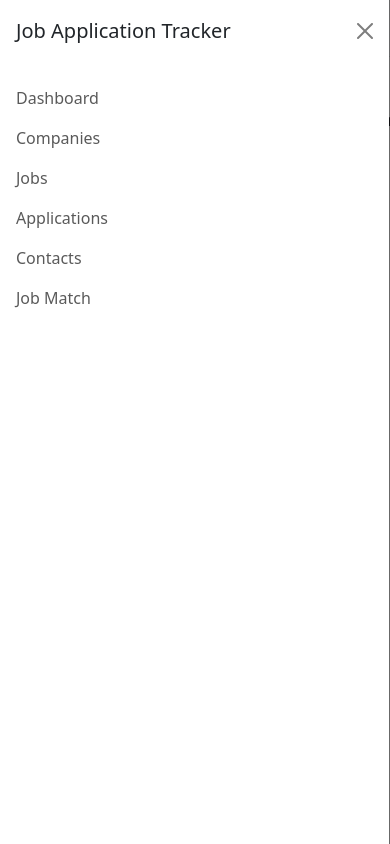
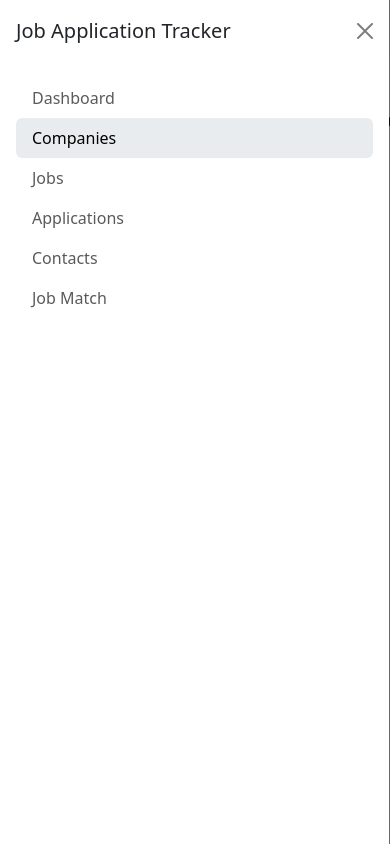
Before and after one commit to jbonilla8/job-application-tracker, a Flask app: page /companies in a window 390 px wide, after a click that opens the changed part; the page is wider, and only the part inside the window is pictured. Run offline with Flask 3, Linux system fonts and the light colour scheme; data that the repository does not hold is empty.

Commit message:
Add responsive Bootstrap navigation and active page highlighting

```diff
--- a/templates/base.html
+++ b/templates/base.html
@@ -5,9 +5,9 @@
     <meta charset="UTF-8">
     <meta name="viewport" content="width=device-width, initial-scale=1.0">
     <title>Job Application Tracker</title>
+
     <!-- Bootstrap stylesheet -->
-    <link href="https://cdn.jsdelivr.net/npm/bootstrap@5.3.9/dist/css/bootstrap.min.css" rel="stylesheet"
-        integrity="sha384-yEPZ7jP9S0QKiUQ0m3jjsO4ProIW7wvR9gXkI7JOGa2XVsw53Yke2bsdkBbjmmiX" crossorigin="anonymous">
+    <link href="https://cdn.jsdelivr.net/npm/bootstrap@5.3.9/dist/css/bootstrap.min.css" rel="stylesheet">
 </head>
 
 <body>
@@ -42,12 +42,23 @@
 
                 <div class="offcanvas-body">
                     <div class="navbar-nav gap-lg-3">
-                        <a class="nav-link" href="{{ url_for('dashboard') }}">Dashboard</a>
-                        <a class="nav-link" href="{{ url_for('companies') }}">Companies</a>
-                        <a class="nav-link" href="{{ url_for('jobs') }}">Jobs</a>
-                        <a class="nav-link" href="{{ url_for('applications') }}">Applications</a>
-                        <a class="nav-link" href="{{ url_for('contacts') }}">Contacts</a>
-                        <a class="nav-link" href="{{ url_for('job_match') }}">Job Match</a>
+                        <a class="nav-link px-3 {% if request.endpoint == 'dashboard' %}active bg-body-secondary rounded{% endif %}"
+                            href="{{ url_for('dashboard') }}">Dashboard</a>
+
+                        <a class="nav-link px-3 {% if request.endpoint in ['companies', 'company_detail'] %}active bg-body-secondary rounded{% endif %}"
+                            href="{{ url_for('companies') }}">Companies</a>
+
+                        <a class="nav-link px-3 {% if request.endpoint in ['jobs', 'job_detail'] %}active bg-body-secondary rounded{% endif %}"
+                            href="{{ url_for('jobs') }}">Jobs</a>
+
+                        <a class="nav-link px-3 {% if request.endpoint in ['applications', 'application_detail'] %}active bg-body-secondary rounded{% endif %}"
+                            href="{{ url_for('applications') }}">Applications</a>
+
+                        <a class="nav-link px-3 {% if request.endpoint in ['contacts', 'contact_detail'] %}active bg-body-secondary rounded{% endif %}"
+                            href="{{ url_for('contacts') }}">Contacts</a>
+
+                        <a class="nav-link px-3 {% if request.endpoint == 'job_match' %}active bg-body-secondary rounded{% endif %}"
+                            href="{{ url_for('job_match') }}">Job Match</a>
                     </div>
                 </div>
             </div>
```
Also changed, not shown: AI_USAGE.md (+3 -0 lines).
